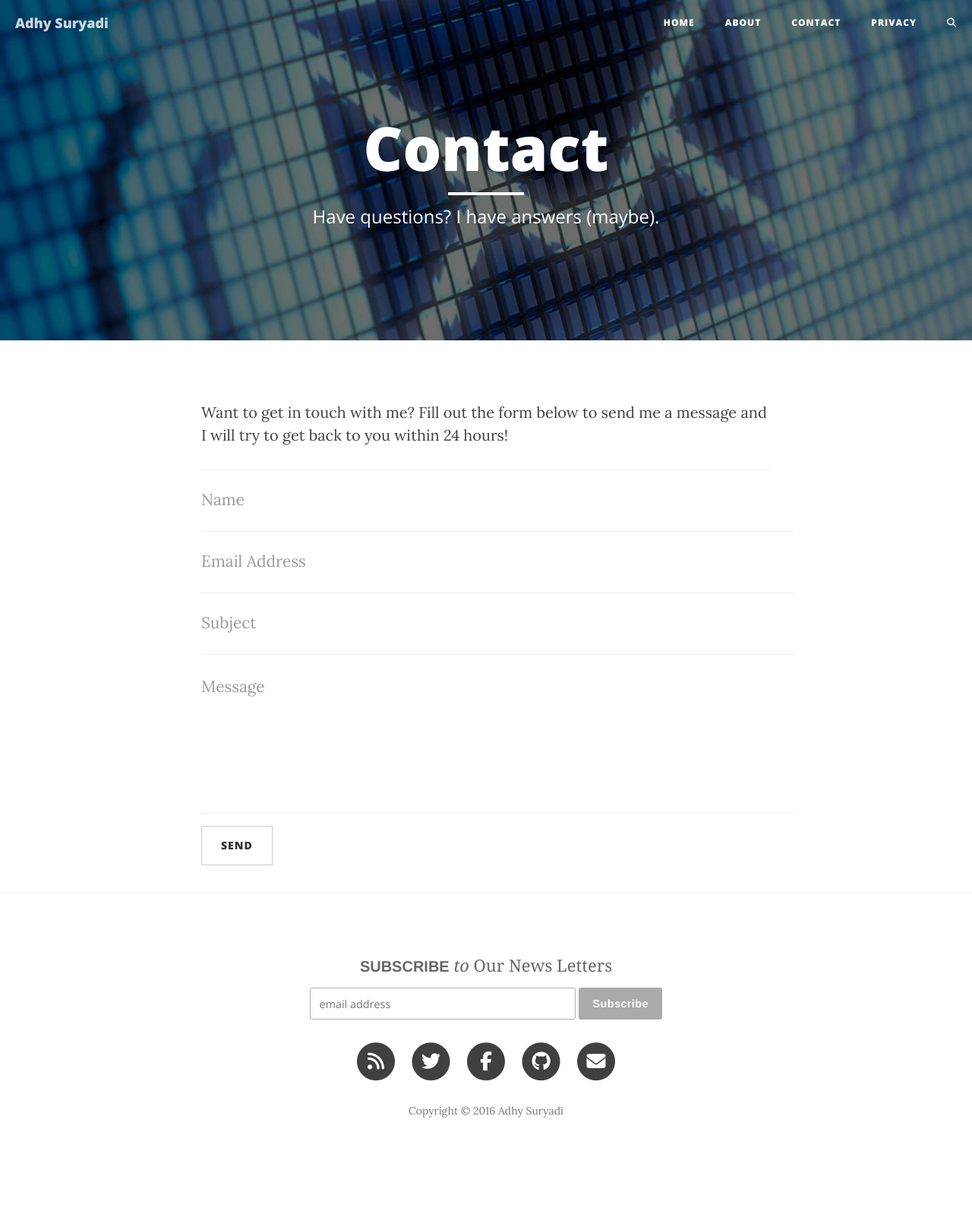
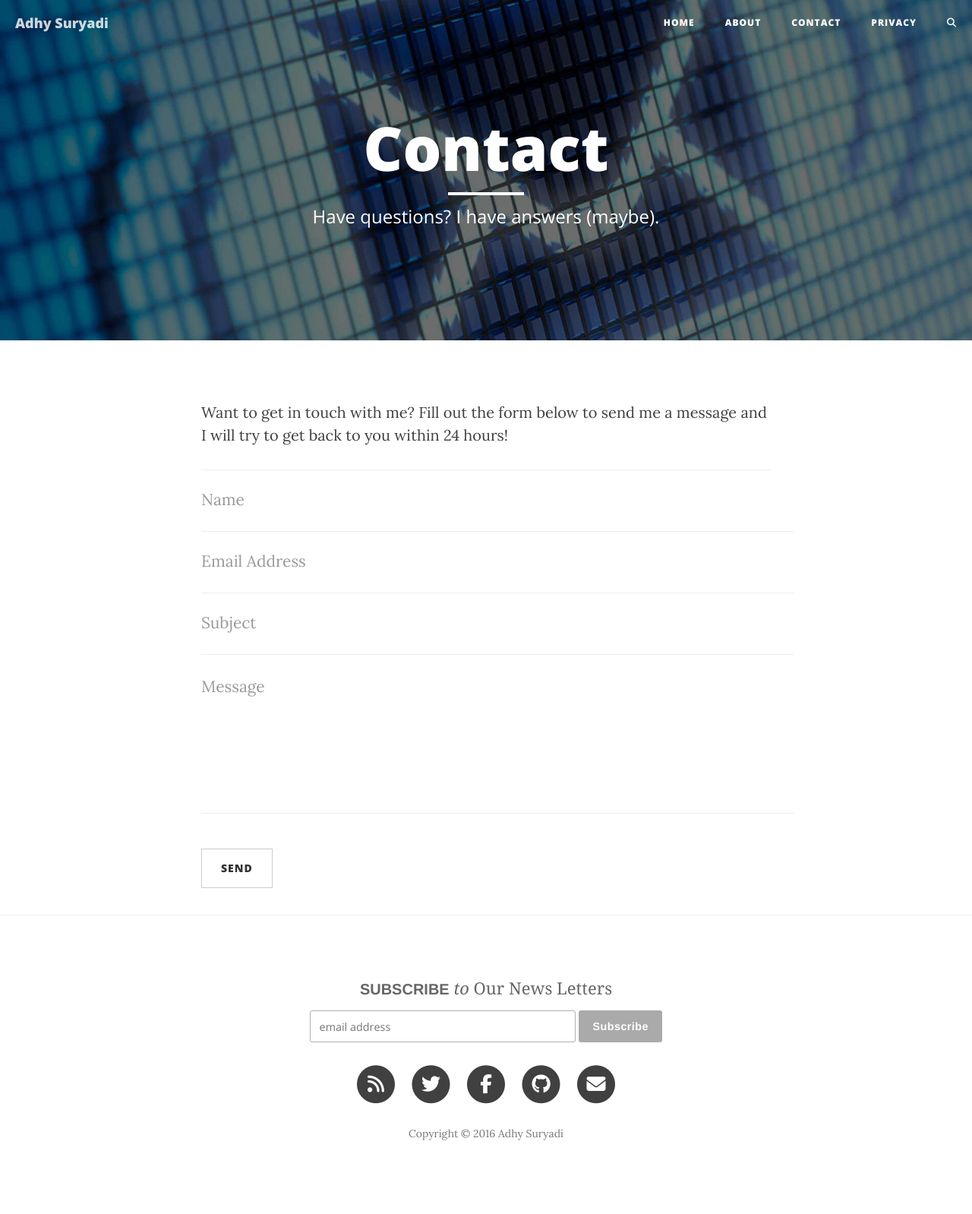
Before and after one commit to KompiAjaib/kompiajaib.github.io, a Jekyll site: the page built from contact.html, in a window 1280 px wide. Shown: the whole page at 76% size. Built offline with Jekyll 4.4.1, drawn with Linux system fonts in a browser that asks for light colours; nearby versions of some CDN libraries; comment, search, counter and statistics services are not loaded; before the commit the page ends 1568 px from its top, so only the background shows below that.

Commit message:
Update contact.html

```diff
--- a/contact.html
+++ b/contact.html
@@ -41,7 +41,7 @@ header-img: "img/contact-bg.jpg"
             <input type="text" name="_gotcha" style="display:none" />
         </div>
     </div>
-    <div class="row">
+    <div class="row margin-top-30">
         <div class="form-group col-xs-12">
             <input class="btn btn-default" type="submit" value="Send">
         </div>
```
